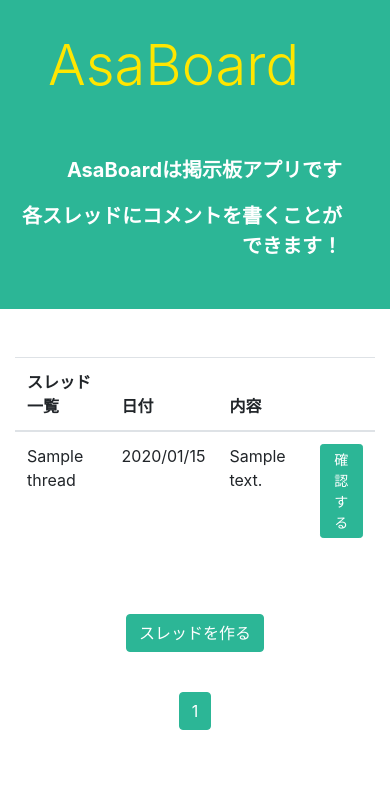
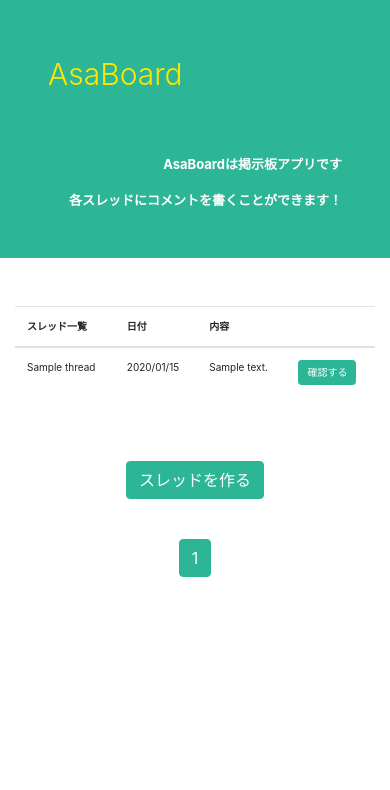
Before and after one commit to Asahi-jp/asaboard, a Django app: page / in a window 390 px wide. Shown: the top 790 px of the page. Run offline with Django 3.2, Linux system fonts and the light colour scheme; a user stored in the database is signed in; tables that the repository leaves empty hold one stand-in row (values such as "Sample post"); some libraries are stand-ins or nearby versions.

Commit message:
レスポンシブ

```diff
--- a/static/assets/css/pyboard.css
+++ b/static/assets/css/pyboard.css
@@ -7,3 +7,17 @@ main{
 .bg-darkgrey{
     background-color: #615d5d;
 }
+@media screen and (max-width:768px){
+    table{
+        font-size: 10px;
+    }
+    .mobile-a{
+        font-size: 10px;
+    }
+    .mobile-p{
+        font-size: 13px;
+    }
+    .mobile-h1{
+        font-size: 30px;
+    }
+}
--- a/templates/includes/base/header.html
+++ b/templates/includes/base/header.html
@@ -2,11 +2,11 @@
     <div class="container">
         <div class="row">
             <div class="col-md-6 text-left pl-5">
-                <h1 class="display-4"><a href="/" class="text-yellow">AsaBoard</a></h1>
+                <h1 class="display-4"><a href="/" class="text-yellow mobile-h1">AsaBoard</a></h1>
             </div>
             <div class="col-md-6 text-right pr-5 pt-5 text-white">
-                <p class="lead font-weight-bold">AsaBoardは掲示板アプリです</p>
-                <p class="lead font-weight-bold">各スレッドにコメントを書くことができます！</p>
+                <p class="lead font-weight-bold mobile-p">AsaBoardは掲示板アプリです</p>
+                <p class="lead font-weight-bold mobile-p">各スレッドにコメントを書くことができます！</p>
             </div>
         </div>
     </div>
--- a/templates/index.html
+++ b/templates/index.html
@@ -10,7 +10,7 @@
                     <table class="table mb-5">
                         <thead>
                             <tr>
-                                <th>スレッド一覧</th>
+                                <th class="mobile-font-size">スレッド一覧</th>
                                 <th>日付</th>
                                 <th>内容</th>
                                 <th></th>
@@ -23,7 +23,7 @@
                                 <td>{{ thread.updated|date:'Y/m/d' }}</td>
                                 <td>{{ thread.description }}</td>
                                 <td>
-                                    <a href="{% url 'board:thread_comment_list' thread.id %}" class="btn btn-primary btn-sm">確認する</a>
+                                    <a href="{% url 'board:thread_comment_list' thread.id %}" class="btn btn-primary btn-sm mobile-a">確認する</a>
                                 </td>
                             </tr>
                             {% endfor %}
```
